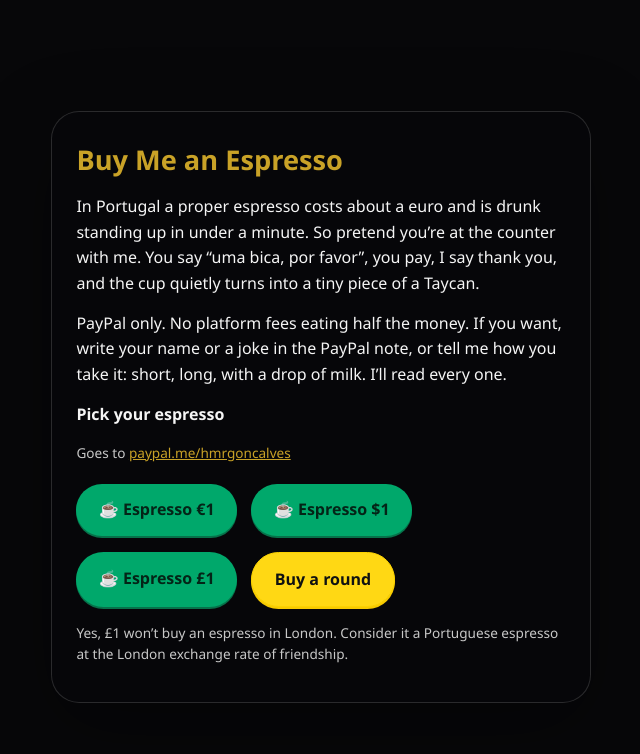
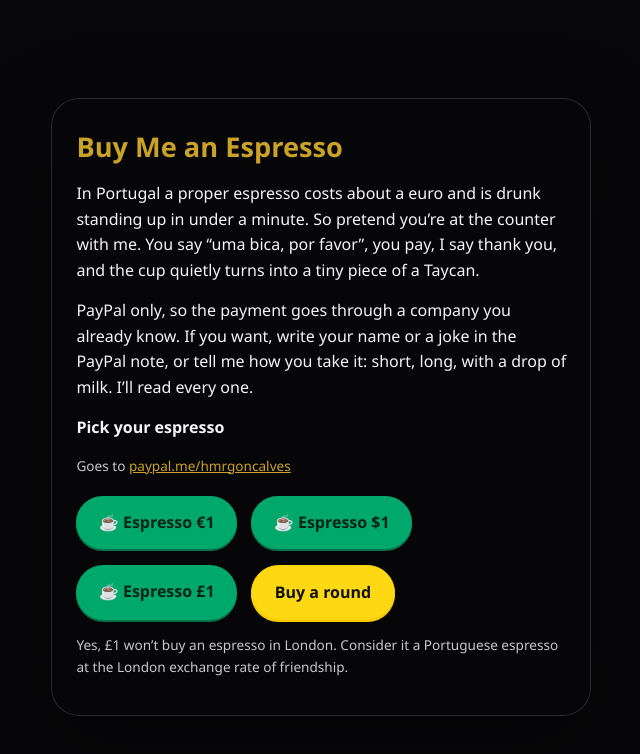
Before and after one commit to ownizo/porschefund, a website: page index.html in a window 1280 px wide. Shown: the part 2897-3651 px from the top of the page, without its empty margins (599-1239 px from the left). Drawn offline with Linux system fonts and the light colour scheme; no server answers.

Commit message:
Donate copy: drop the 'no platform fees' claim (#11)
PayPal's terms expect donations to be received as regular (fee-bearing)
payments, not personal/friends-and-family transfers.


Claude-Session: https://claude.ai/code/session_01MdqrATvKpZKZfGgvXNyKNt

Co-authored-by: Claude <noreply@anthropic.com>

```diff
--- a/index.html
+++ b/index.html
@@ -231,7 +231,7 @@
             <article class="card">
                 <h2>Buy Me an Espresso</h2>
                 <p>In Portugal a proper espresso costs about a euro and is drunk standing up in under a minute. So pretend you’re at the counter with me. You say “uma bica, por favor”, you pay, I say thank you, and the cup quietly turns into a tiny piece of a Taycan.</p>
-                <p>PayPal only. No platform fees eating half the money. If you want, write your name or a joke in the PayPal note, or tell me how you take it: short, long, with a drop of milk. I’ll read every one.</p>
+                <p>PayPal only, so the payment goes through a company you already know. If you want, write your name or a joke in the PayPal note, or tell me how you take it: short, long, with a drop of milk. I’ll read every one.</p>
                 <p><strong>Pick your espresso</strong></p>
                 <p style="font-size:0.85rem;color:#c8c8c8;">Goes to <a href="https://paypal.me/hmrgoncalves" target="_blank" rel="noopener">paypal.me/hmrgoncalves</a></p>
                 <div class="paypal-row" aria-label="Buy me an espresso with PayPal">
```
